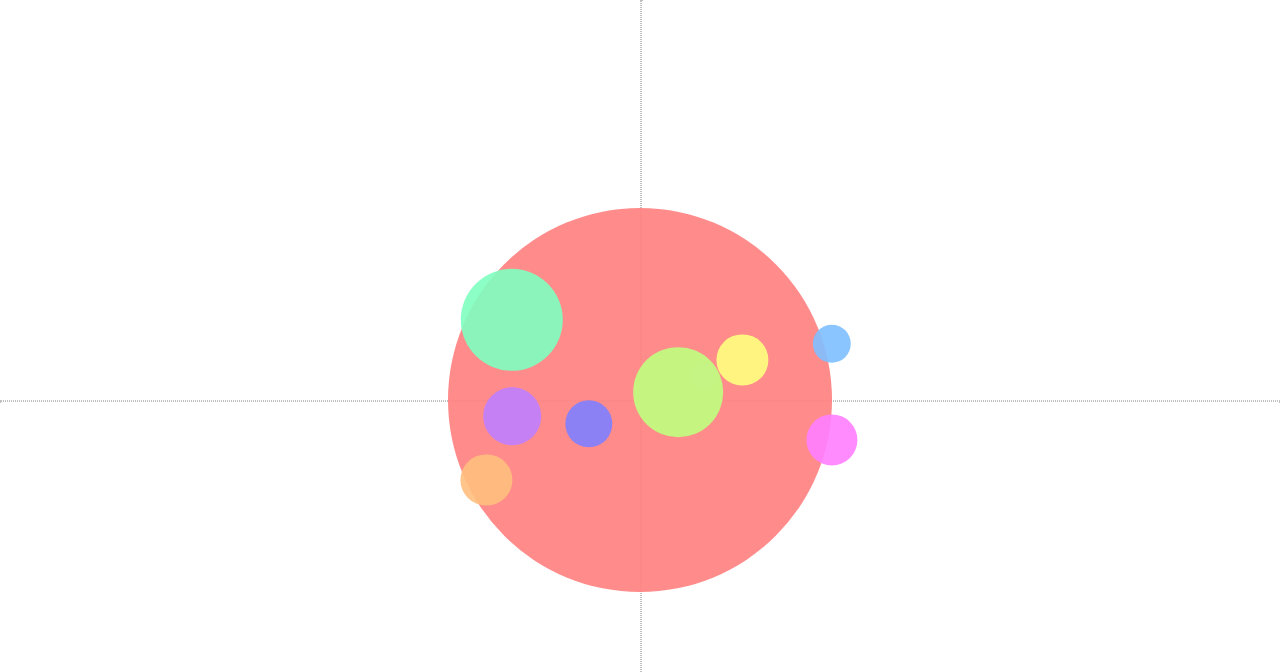
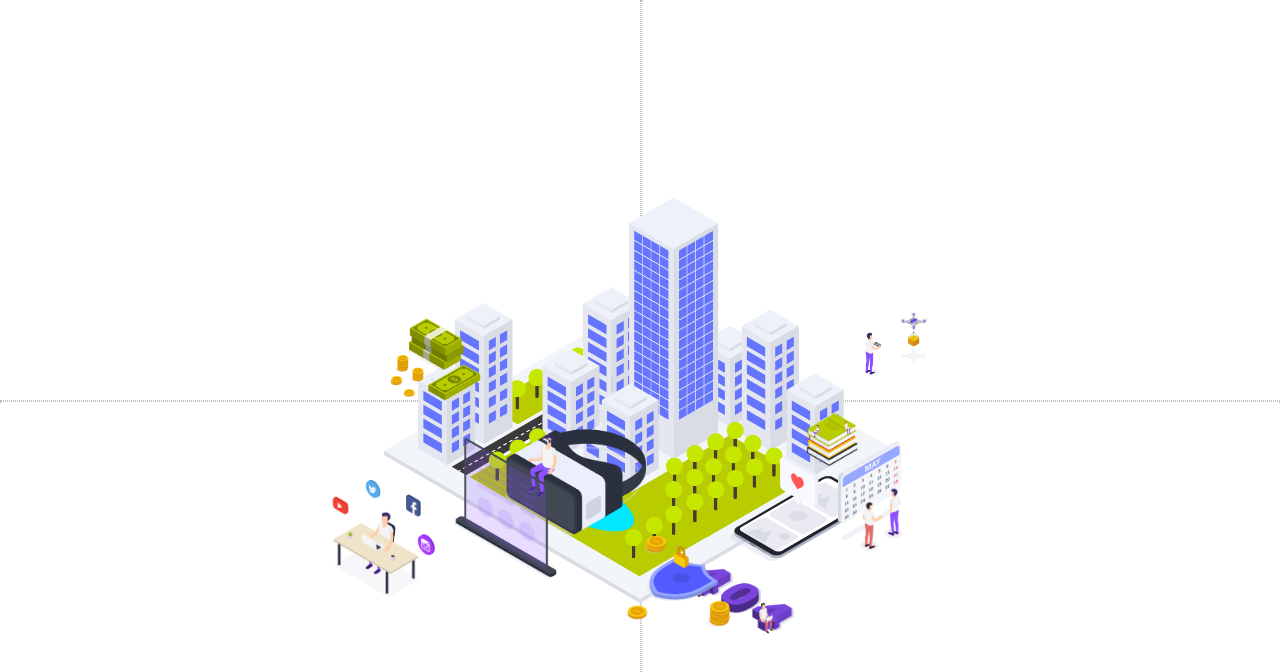
Before and after one commit to ryuga0719/ex-parallax, a website built with Vite: page index.html in a window 1280 px wide. Shown: the top 672 px of the page. Built offline with nearby package versions, Linux system fonts and the light colour scheme.

Commit message:
fix easeMove values

```diff
--- a/index.html
+++ b/index.html
@@ -5,23 +5,43 @@
     <link rel="icon" type="image/svg+xml" href="favicon.svg" />
     <meta name="viewport" content="width=device-width, initial-scale=1.0" />
     <title>Vite App</title>
-    <link rel="stylesheet" href="./src/style.scss">
+    <link rel="stylesheet" href="./src/scss/style.scss">
   </head>
   <body>
     <div id="wrapper">
       <div class="verticalLine"></div>
       <div class="horizontalLine"></div>
-      <div class="object1"></div>
-      <div class="object2"></div>
-      <div class="object3"></div>
-      <div class="object4"></div>
-      <div class="object5"></div>
-      <div class="object6"></div>
-      <div class="object7"></div>
-      <div class="object8"></div>
-      <div class="object9"></div>
-      <div class="object10"></div>
+      <div class="object1">
+        <img src="./src/img/city.png" alt="">
+      </div>
+      <div class="object2">
+        <img src="./src/img/drone.png" alt="">
+      </div>
+      <div class="object3">
+        <img src="./src/img/online.png" alt="">
+      </div>
+      <div class="object4">
+        <img src="./src/img/money.png" alt="">
+      </div>
+      <div class="object5">
+        <img src="./src/img/financial.png" alt="">
+      </div>
+      <div class="object6">
+        <img src="./src/img/vr.png" alt="">
+      </div>
+      <div class="object7">
+        <img src="./src/img/mobile.png" alt="">
+      </div>
+      <div class="object8">
+        <img src="./src/img/error.png" alt="">
+      </div>
+      <div class="object9">
+        <img src="./src/img/calender.png" alt="">
+      </div>
+      <div class="object10">
+        <img src="./src/img/social.png" alt="">
+      </div>
     </div>
-    <script type="module" src="/src/main.ts"></script>
+    <script type="module" src="/src/ts/main.ts"></script>
   </body>
 </html>
--- a/src/style.scss
+++ b/src/scss/style.scss
@@ -1,4 +1,10 @@
-@import url(./destyle.css);
+@import url(./destyle.scss);
+
+img {
+  width: 100%;
+  vertical-align: bottom;
+}
+
 #wrapper {
   width: 100vw;
   height: 100vh;
@@ -40,41 +46,50 @@
   width: $width;
   height: $height;
   background-color: $color;
-  opacity: 0.9;
+  opacity: 1;
   z-index: $z-index;
   border-radius: $radius;
   transform: translate(-50%, -50%);
 }
 
+@mixin png($top, $left, $width, $z-index){
+  position: absolute;
+  top: $top;
+  left: $left;
+  width: $width;
+  z-index: $z-index;
+  transform: translate(-50%, -50%);
+}
+
 .object {
   &1 {
-    @include figure(50%, 50%, 30vw, 30vw, #ff7f7f, 1, 50%);
+    @include png(50%, 50%, 40vw, 1);
   }
   &2 {
-    @include figure(47%, 55%, 2vw, 2vw, #ff7fbf, 2, 50%);
+    @include png(43%, 70%, 5vw, 2);
   }
   &3 {
-    @include figure(55%, 65%, 4vw, 4vw, #ff7fff, 3, 50%);
+    @include png(55%, 65%, 4vw, 3);
   }
   &4 {
-    @include figure(52%, 40%, 4.5vw, 4.5vw, #bf7fff, 4, 50%);
+    @include png(45%, 34%, 7vw, 4);
   }
   &5 {
-    @include figure(53%, 46%, 3.7vw, 3.7vw, #7f7fff, 5, 50%);
+    @include png(67%, 53%, 8vw, 9);
   }
   &6 {
-    @include figure(40%, 40%, 8vw, 8vw, #7fffbf, 6, 50%);
+    @include png(63%, 43%, 15vw, 10);
   }
   &7 {
-    @include figure(49%, 53%, 7vw, 7vw, #bfff7f, 7, 50%);
+    @include png(57%, 57%, 11vw, 7);
   }
   &8 {
-    @include figure(45%, 58%, 4vw, 4vw, #ffff7f, 8, 50%);
+    @include png(75%, 58%, 8vw, 8);
   }
   &9 {
-    @include figure(43%, 65%, 3vw, 3vw, #7fbfff, 9, 50%);
+    @include png(62%, 68%, 5vw, 9);
   }
   &10 {
-    @include figure(60%, 38%, 4vw, 4vw, #ffbf7f, 10, 50%);
+    @include png(60%, 30%, 8vw, 5);
   }
 }
--- a/src/main.ts
+++ b/src/ts/main.ts
@@ -48,23 +48,23 @@ class AnimateObject {
 
 }
 
-const object1 = new AnimateObject('.object1', 0.12, -0.1);
+const object1 = new AnimateObject('.object1', 0.1, 0);
 object1.doAnimate();
-const object2 = new AnimateObject('.object2', 0.1, -0.13);
+const object2 = new AnimateObject('.object2', 0.1, -0.05);
 object2.doAnimate();
-const object3 = new AnimateObject('.object3', 0.08, -0.16);
+const object3 = new AnimateObject('.object3', 0.1, -0.06);
 object3.doAnimate();
-const object4 = new AnimateObject('.object4', 0.09, -0.19);
+const object4 = new AnimateObject('.object4', 0.1, -0.08);
 object4.doAnimate();
-const object5 = new AnimateObject('.object5', 0.1, -0.22);
+const object5 = new AnimateObject('.object5', 0.1, -0.15);
 object5.doAnimate();
-const object6 = new AnimateObject('.object6', 0.1, -0.25);
+const object6 = new AnimateObject('.object6', 0.1, -0.2);
 object6.doAnimate();
-const object7 = new AnimateObject('.object7', 0.07, -0.28);
+const object7 = new AnimateObject('.object7', 0.1, -0.08);
 object7.doAnimate();
-const object8 = new AnimateObject('.object8', 0.06, -0.31);
+const object8 = new AnimateObject('.object8', 0.1, -0.1);
 object8.doAnimate();
-const object9 = new AnimateObject('.object9', 0.08, -0.35);
+const object9 = new AnimateObject('.object9', 0.1, -0.09);
 object9.doAnimate();
-const object10 = new AnimateObject('.object10', 0.07, -0.38);
+const object10 = new AnimateObject('.object10', 0.1, -0.07);
 object10.doAnimate();
```
Also changed, not shown: src/img/calender.png (added), src/img/city.png (added), src/img/drone.png (added), src/img/error.png (added), src/img/financial.png (added), src/img/mobile.png (added), src/img/money.png (added), src/img/online.png (added), src/img/social.png (added), src/img/vr.png (added), src/scss/destyle.scss (renamed from src/destyle.css).
